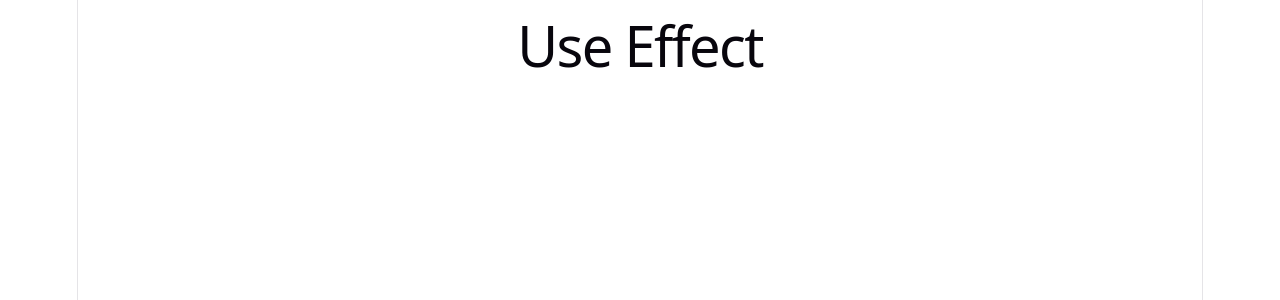
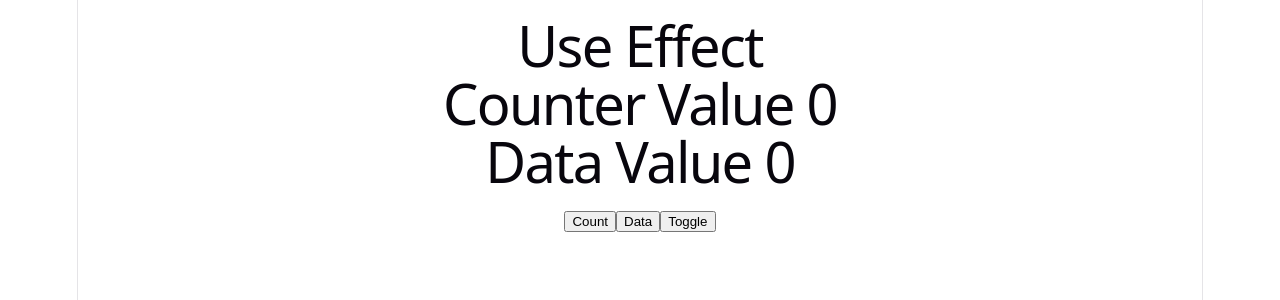
Before and after one commit to Vanshikjoshi/React, a React (Vite) app: page / in a window 1280 px wide. Shown: the top 300 px of the page. Built offline with nearby package versions, Linux system fonts and the light colour scheme.

Commit message:
useEffect

```diff
--- a/src/App.jsx
+++ b/src/App.jsx
@@ -1,8 +1,18 @@
-
+import { useState } from "react";
+import Counter from "./UserComponent";
 function App(){
+  const [count, setCount] = useState(0);
+  const[data, setData] = useState(0);
+  const[display, setDisplay] = useState(true);
   return(
     <div>
       <h1>Use Effect </h1>
+      {
+        display?<Counter count={count} data={data}></Counter>:null
+      }
+      <button onClick={()=>setCount(count+1)}>Count</button>
+      <button onClick={()=>setData(data+1)}>Data</button>
+      <button onClick={()=>setDisplay(!display)}>Toggle</button>
     </div>
   )
 }
--- a/src/UserComponent.jsx
+++ b/src/UserComponent.jsx
@@ -0,0 +1,18 @@
+import { useEffect } from "react";
+const Counter = ({count, data})=>{
+    useEffect(()=>{
+        console.log("Mount");
+    },[count])
+    useEffect(()=>{
+        return()=>{
+            console.log("unmount phase");
+        }
+    },[])
+    return(
+        <div>
+            <h1>Counter Value {count}</h1>
+            <h1>Data Value {data}</h1>
+        </div>
+    )
+}
+export default Counter;
```
